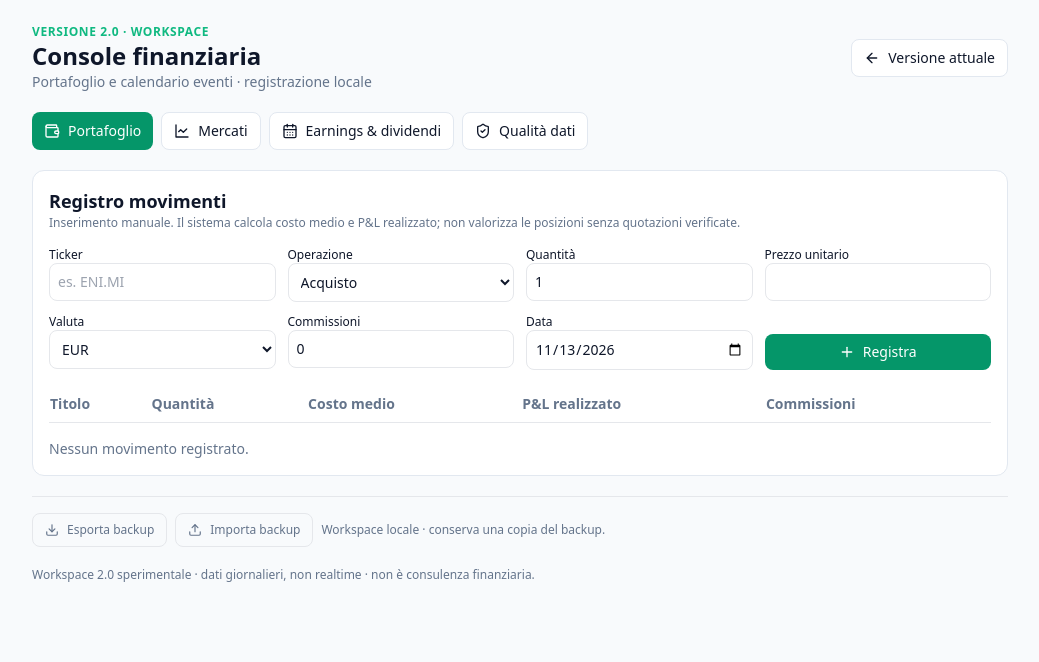
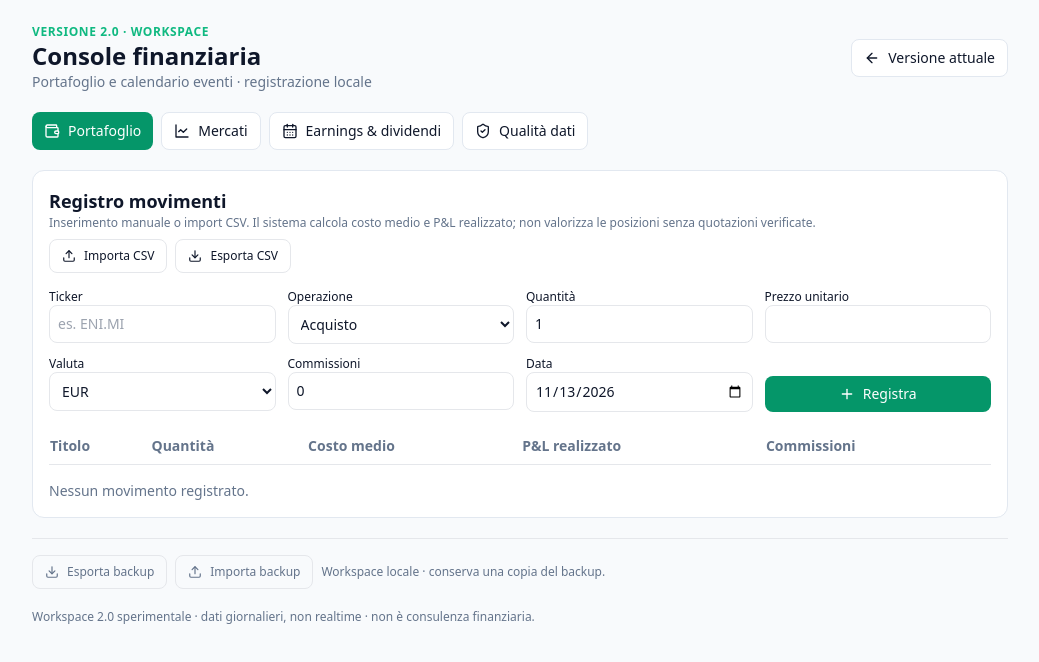
Before and after one commit to tobiabreda-prog/analizzatore-azionario, a React (Vite) app: page / in a window 1280 px wide. Both pictures are taken after a click on the button "2.0". Shown: the top 662 px of the page, without its empty margins (120-1159 px from the left). Built offline with nearby package versions, Linux system fonts and the light colour scheme; what @capacitor/core would draw is missing.

Commit message:
feat(v2): integrate portfolio CSV import and export

```diff
--- a/src/ui/V2Console.jsx
+++ b/src/ui/V2Console.jsx
@@ -46,6 +46,8 @@ export default function V2Console({dark=false,onBack=()=>{}}){
  const addEvent=(e)=>{e.preventDefault();setError("");try{if(!eventSource.trim()||!eventTicker.trim())throw new Error("Titolo e fonte del dato sono obbligatori");if(eventType==="earnings"){const event=normalizeEarningsEvent({symbol:eventTicker,date:eventDate,epsEstimate:epsEstimate===""?null:Number(epsEstimate),epsActual:epsActual===""?null:Number(epsActual),source:eventSource.trim(),status:"unconfirmed"});setData({...data,earnings:[...data.earnings,event]});}else{const event=normalizeDividend({symbol:eventTicker,amount:Number(dividendAmount),currency:dividendCurrency,exDate:eventDate,source:eventSource.trim(),status:"unconfirmed"});setData({...data,dividends:[...data.dividends,event]});}setEventTicker("");setEventSource("");setEpsEstimate("");setEpsActual("");setDividendAmount("");}catch(err){setError(err.message);}};
  const removeTrade=(id)=>setData({...data,trades:data.trades.filter(t=>t.id!==id)});
  const loadMarketHistory=async(e)=>{e.preventDefault();setMarketError("");setMarketLoading(true);try{const result=await loadAlphaVantageDaily({symbol:marketTicker.trim().toUpperCase(),apiKey:marketApiKey});setMarketRows(result.rows.slice(-10).reverse());setMarketUsage(getAlphaVantageUsage());}catch(err){setMarketError(err.message);setMarketUsage(getAlphaVantageUsage());}finally{setMarketLoading(false);}};
+ const importTradeCsv=(e)=>{const file=e.target.files?.[0];if(!file)return;const reader=new FileReader();reader.onload=()=>{try{const incoming=parseTradeCsv(String(reader.result));const next=[...data.trades,...incoming];buildPositions(next);setData({...data,trades:next});setError("Importati "+incoming.length+" movimenti CSV. Controlla eventuali duplicati prima di procedere.");}catch(err){setError("Importazione CSV non riuscita: "+err.message);}finally{e.target.value="";}};reader.onerror=()=>setError("Impossibile leggere il CSV.");reader.readAsText(file);};
+ const exportTradesCsv=()=>{const blob=new Blob([serializeTradesCsv(data.trades)],{type:"text/csv;charset=utf-8"});const url=URL.createObjectURL(blob);const a=document.createElement("a");a.href=url;a.download="movimenti-portafoglio-"+today()+".csv";a.click();URL.revokeObjectURL(url);};
  const exportBackup=()=>{const blob=new Blob([JSON.stringify({schemaVersion:1,exportedAt:new Date().toISOString(),data},null,2)],{type:"application/json"});const url=URL.createObjectURL(blob);const a=document.createElement("a");a.href=url;a.download="analizzatore-azionario-backup-"+today()+".json";a.click();URL.revokeObjectURL(url);};
  const importBackup=(e)=>{const file=e.target.files?.[0];if(!file)return;const reader=new FileReader();reader.onload=()=>{try{const parsed=JSON.parse(String(reader.result));const incoming=parsed?.data??parsed;if(!incoming||!Array.isArray(incoming.trades)||!Array.isArray(incoming.earnings)||!Array.isArray(incoming.dividends))throw new Error("Formato backup non riconosciuto");buildPositions(incoming.trades);incoming.earnings.forEach(normalizeEarningsEvent);incoming.dividends.forEach(normalizeDividend);setData(incoming);setError("Backup importato. Verifica i dati e conserva anche una copia del file originale.");}catch(err){setError("Importazione non riuscita: "+err.message);}finally{e.target.value="";}};reader.onerror=()=>setError("Impossibile leggere il file selezionato.");reader.readAsText(file);};
  const removeEvent=(index)=>{const item=events[index];if(!item)return;const key=item.type==="earnings"?"earnings":"dividends";const list=data[key];const match=list.findIndex(x=>x===item.payload);if(match>=0)setData({...data,[key]:list.filter((_,i)=>i!==match)});};
@@ -61,7 +63,7 @@ export default function V2Console({dark=false,onBack=()=>{}}){
    {marketRows.length>0&&<div className="overflow-x-auto"><table className="w-full text-sm"><thead className={muted}><tr className="text-left border-b"><th className="py-2">Data</th><th>Open</th><th>High</th><th>Low</th><th>Close</th><th>Volume</th></tr></thead><tbody>{marketRows.map(r=><tr key={r.date} className="border-b border-slate-500/20"><td className="py-2">{r.date}</td><td>{r.open}</td><td>{r.high}</td><td>{r.low}</td><td className="font-semibold">{r.close}</td><td>{r.volume.toLocaleString("it-IT")}</td></tr>)}</tbody></table></div>}
    <p className={`text-xs ${muted}`}>I prezzi sono chiusure giornaliere. Prima di usarli per un'analisi verifica data, borsa, valuta e disponibilità del simbolo presso il provider. Nessun prezzo viene automaticamente attribuito al portafoglio.</p>
   </section>}
-  {tab==="portfolio"&&<section className={`rounded-xl border p-4 space-y-4 ${card}`}><div><h2 className="text-lg font-semibold">Registro movimenti</h2><p className={`text-xs ${muted}`}>Inserimento manuale. Il sistema calcola costo medio e P&L realizzato; non valorizza le posizioni senza quotazioni verificate.</p></div>
+  {tab==="portfolio"&&<section className={`rounded-xl border p-4 space-y-4 ${card}`}><div className="flex flex-wrap items-center justify-between gap-2"><div><h2 className="text-lg font-semibold">Registro movimenti</h2><p className={`text-xs ${muted}`}>Inserimento manuale o import CSV. Il sistema calcola costo medio e P&L realizzato; non valorizza le posizioni senza quotazioni verificate.</p></div><div className="flex flex-wrap gap-2"><label className="rounded-lg border px-3 py-2 text-xs flex items-center gap-2 cursor-pointer"><Upload size={14}/>Importa CSV<input type="file" accept=".csv,text/csv" onChange={importTradeCsv} className="hidden"/></label><button type="button" onClick={exportTradesCsv} className="rounded-lg border px-3 py-2 text-xs flex items-center gap-2"><Download size={14}/>Esporta CSV</button></div></div>
    <form onSubmit={addTrade} className="grid grid-cols-2 sm:grid-cols-4 gap-3">
     <label className="text-xs space-y-1">Ticker<input required value={ticker} onChange={e=>setTicker(e.target.value)} placeholder="es. ENI.MI" className="w-full rounded-lg border p-2 bg-transparent text-sm"/></label>
     <label className="text-xs space-y-1">Operazione<select value={side} onChange={e=>setSide(e.target.value)} className="w-full rounded-lg border p-2 bg-transparent text-sm"><option value="BUY">Acquisto</option><option value="SELL">Vendita</option></select></label>
```
